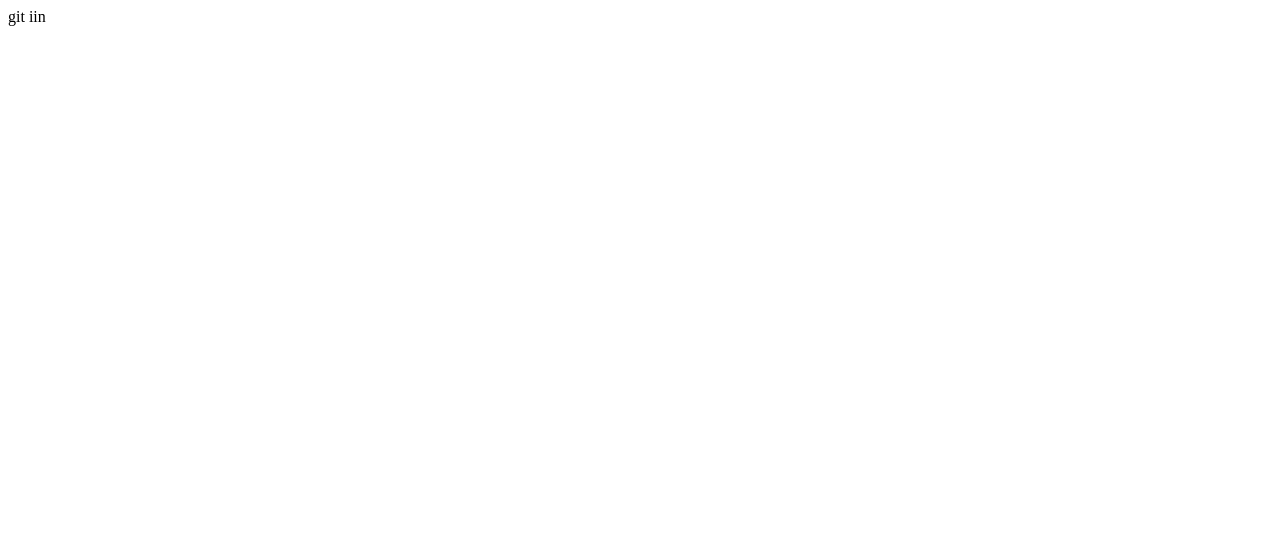
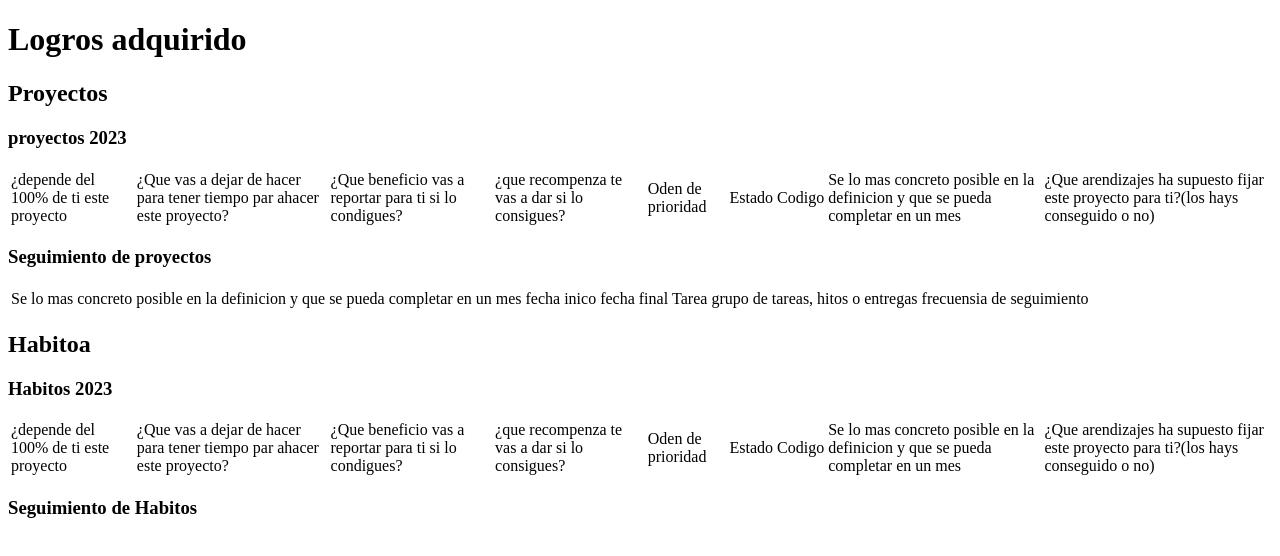
Before and after one commit to Fabiotcelr/eliminar-repo, a plain HTML site: page gitFundaments/index.html in a window 1280 px wide. Drawn offline with Linux system fonts and the light colour scheme.

Commit message:
modifique index

```diff
--- a/gitFundaments/index.html
+++ b/gitFundaments/index.html
@@ -1 +1,62 @@
-git iin
+<!DOCTYPE html>
+<html lang="en">
+<head>
+    <meta charset="UTF-8">
+    <meta http-equiv="X-UA-Compatible" content="IE=edge">
+    <meta name="viewport" content="width=device-width, initial-scale=1.0">
+    <title>nuevos pasos en el area </title>
+</head>
+<body>
+    <h1>Logros adquirido</h1>
+
+    <h2>Proyectos</h2>
+    <h3>proyectos 2023</h3>
+    <table>
+        <tr>
+            <td>¿depende del 100% de ti este proyecto</td>
+            <td>¿Que vas a dejar de hacer para tener tiempo par ahacer este proyecto?</td>
+            <td>¿Que beneficio vas a reportar para ti si lo condigues?</td>
+            <td>¿que recompenza te vas a dar si lo consigues?</td>
+            <td>Oden de prioridad</td>
+            <td>Estado</td>
+            <td>Codigo</td>
+            <td>Se lo mas concreto posible en la definicion y que se pueda completar en un mes</td>
+            <td>¿Que arendizajes ha supuesto fijar este proyecto para ti?(los hays conseguido o no)</td>
+        </tr>
+    </table>
+    <h3>Seguimiento de proyectos</h3>
+    <table>
+        <td>Se lo mas concreto posible en la definicion y que se pueda completar en un mes</td>
+        <td>fecha inico</td>
+        <td>fecha final</td>
+        <td>Tarea grupo de tareas, hitos o entregas</td>
+        <td>frecuensia de seguimiento</td>
+
+    </table>
+
+
+
+
+    <h2>Habitoa</h2>
+    <h3>Habitos 2023</h3>
+    <table>
+        <tr>
+            <td>¿depende del 100% de ti este proyecto</td>
+            <td>¿Que vas a dejar de hacer para tener tiempo par ahacer este proyecto?</td>
+            <td>¿Que beneficio vas a reportar para ti si lo condigues?</td>
+            <td>¿que recompenza te vas a dar si lo consigues?</td>
+            <td>Oden de prioridad</td>
+            <td>Estado</td>
+            <td>Codigo</td>
+            <td>Se lo mas concreto posible en la definicion y que se pueda completar en un mes</td>
+            <td>¿Que arendizajes ha supuesto fijar este proyecto para ti?(los hays conseguido o no)</td>
+        </tr>
+    </table>
+    <h3>Seguimiento de Habitos</h3>
+    <table>
+
+    </table>
+
+
+</body>
+</html>
```
